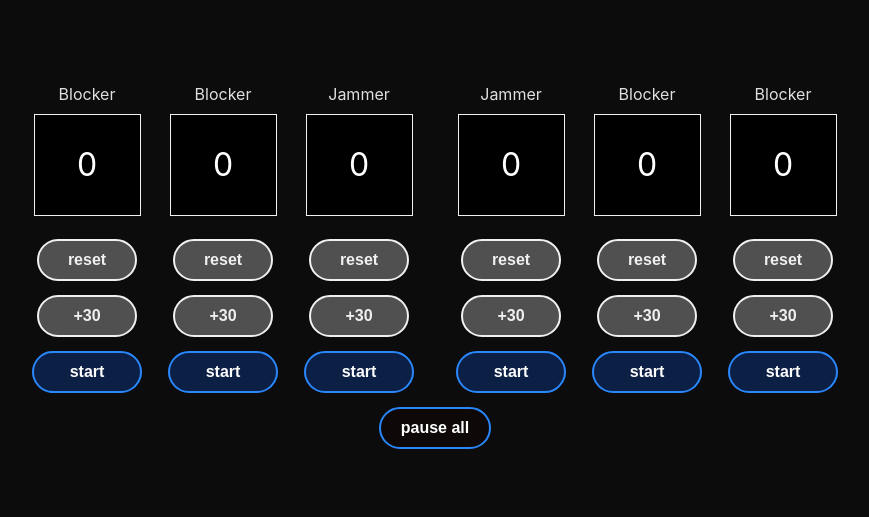
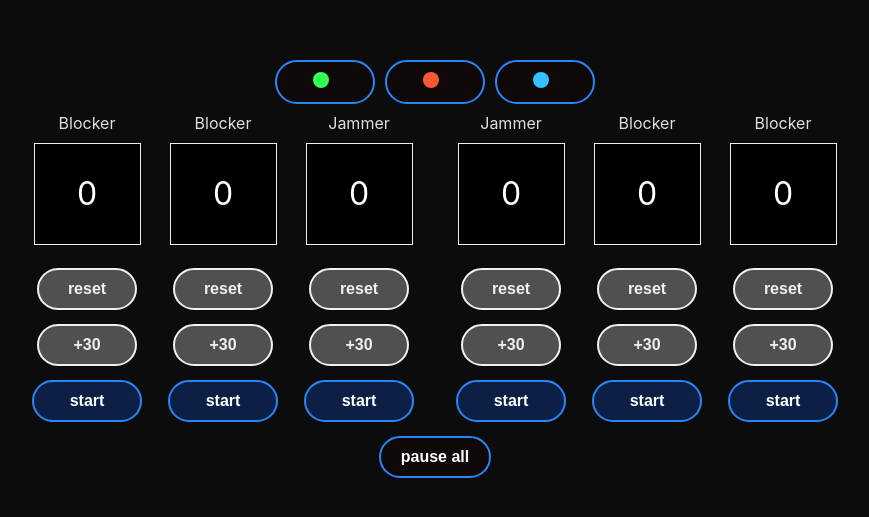
Before and after one commit to keyobs/pocket-pbt, a React (Vite) app: page / in a window 1280 px wide. Shown: the part 131-648 px from the top of the page, without its empty margins (205-1074 px from the left). Built offline with nearby package versions, Linux system fonts and the light colour scheme.

Commit message:
feat(theme): prepare buttons to change background colors

```diff
--- a/src/App.tsx
+++ b/src/App.tsx
@@ -2,10 +2,12 @@ import "./App.css";
 import AllTimersActionsBar from "./components/allCountersActions/AllCountersActions";
 import TimeProvider from "./components/allCountersActions/AllCountersActionsContext";
 import PenaltyTimers from "./feat/penaltyTimers/PenaltyTimers";
+import TeamBackgroundColor from "./feat/teamBackgroundColor/TeamBackgroundColor";
 
 function App() {
   return (
     <div id="app-container" className="container">
+      <TeamBackgroundColor />
       <TimeProvider>
         <PenaltyTimers />
         <AllTimersActionsBar />
--- /dev/null
+++ b/src/components/colorDot/ColorDot.tsx
@@ -0,0 +1,13 @@
+import "./colorDot.less";
+
+type TColorDot = {
+  color: { code: string; color: string };
+};
+
+export const ColorDot = ({ color }: TColorDot) => {
+  return (
+    <div className="color-dot" style={{ backgroundColor: color.code }}></div>
+  );
+};
+
+export default ColorDot;
--- /dev/null
+++ b/src/components/colorDot/colorDot.less
@@ -0,0 +1,7 @@
+.color-dot {
+  width: 16px;
+  height: 16px;
+  border-radius: 50%;
+  display: inline-block;
+  margin-right: 8px;
+}
--- a/src/feat/penaltyTimers/PenaltyTimers.tsx
+++ b/src/feat/penaltyTimers/PenaltyTimers.tsx
@@ -6,14 +6,14 @@ const PenaltyTimers = () => {
   return (
     <JammersCounterProvider>
       <div className="penalty-timers">
-        <div className="team-wrapper">
+        <div id="team-wrapper-1" className="team-wrapper">
           {Array.from({ length: 2 }).map((_, index) => (
             <Counter key={index} type="blocker" />
           ))}
 
           <Counter type="jammer" jammerId="jammer1" />
         </div>
-        <div className="team-wrapper">
+        <div id="team-wrapper-2" className="team-wrapper">
           <Counter type="jammer" jammerId="jammer2" />
           {Array.from({ length: 2 }).map((_, index) => (
             <Counter key={index} type="blocker" />
--- /dev/null
+++ b/src/feat/teamBackgroundColor/TeamBackgroundColor.tsx
@@ -0,0 +1,22 @@
+import { Button } from "../../components/buttons/Button";
+import ColorDot from "../../components/colorDot/ColorDot";
+
+const teamColors = [
+  { code: "#33FF57", color: "green" },
+  { code: "#FF5733", color: "red" },
+  { code: "#33C1FF", color: "blue" },
+] as const;
+
+const TeamBackgroundColor = () => {
+  return (
+    <div>
+      {teamColors.map((color, index) => (
+        <Button key={index} onClick={() => console.log(`Team color ${color}`)}>
+          <ColorDot color={color} />
+        </Button>
+      ))}
+    </div>
+  );
+};
+
+export default TeamBackgroundColor;
```
